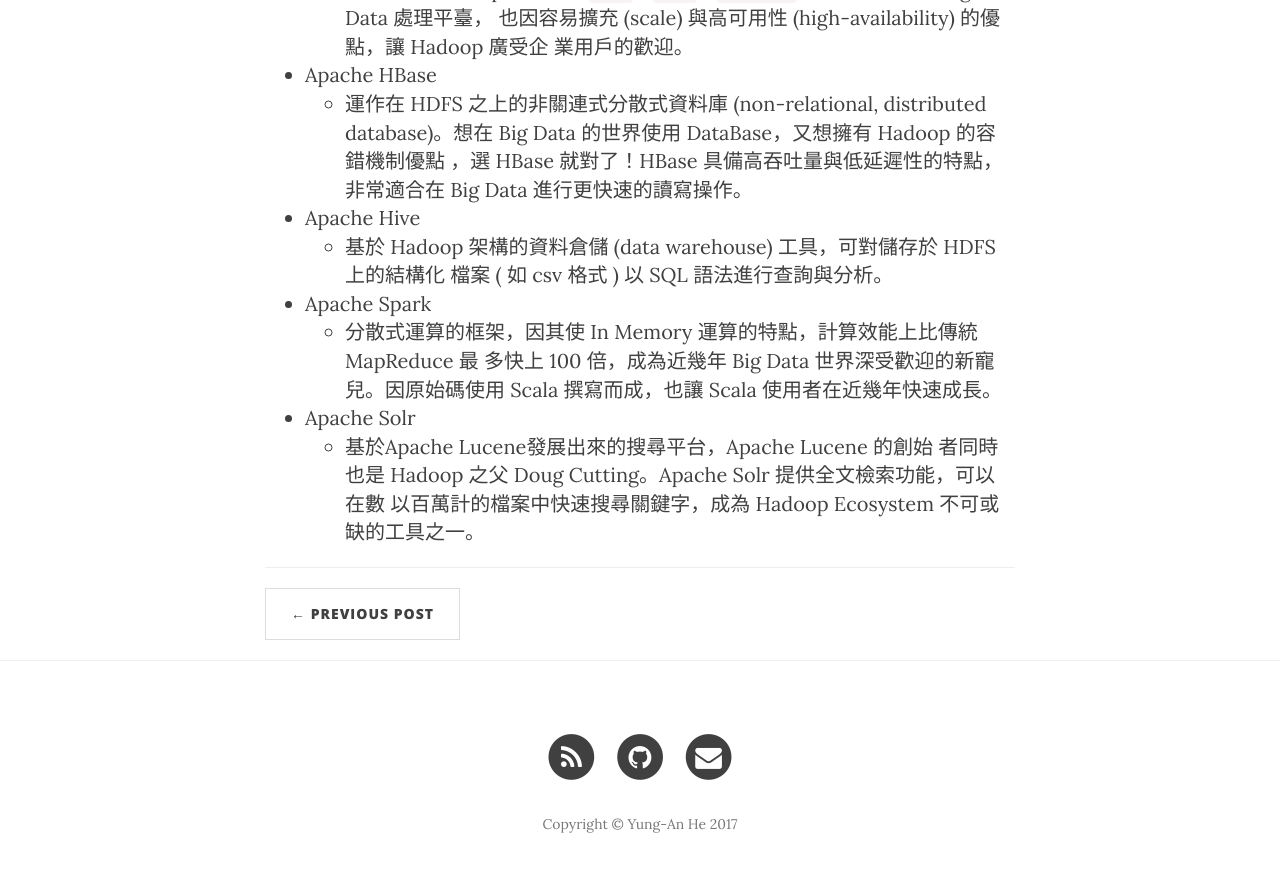
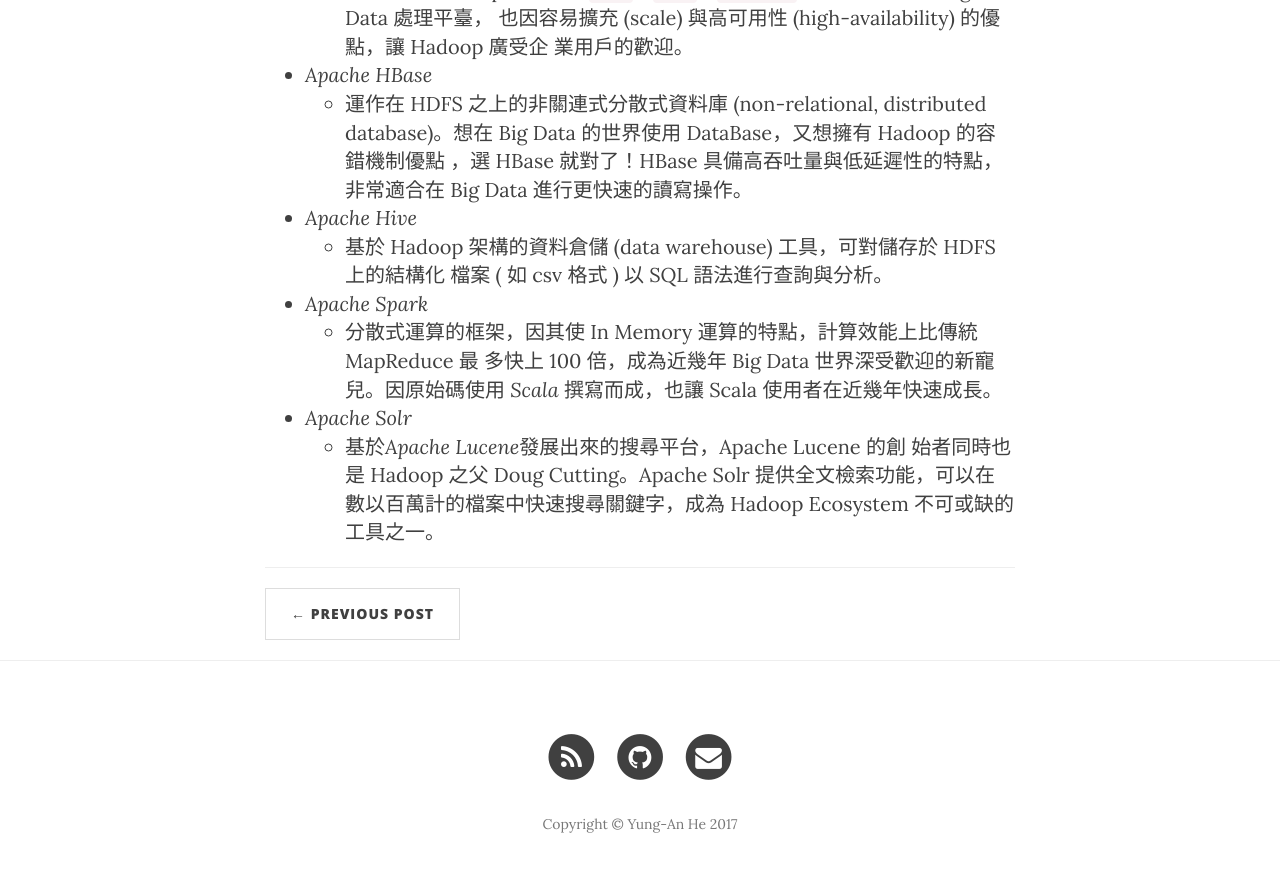
Before and after one commit to mathsigit/blog_page, a Jekyll site: the page built from _posts/2017-11-29-30days-series-1-hadoop-ecosystem-introduction.md, in a window 1280 px wide and 900 px high, scrolled down 1120 px. Shown: the top 872 px of the window. Built offline with Jekyll 4.4.1, drawn with Linux system fonts in a browser that asks for light colours; nearby versions of some CDN libraries.

```diff
--- a/_posts/2017-11-29-30days-series-1-hadoop-ecosystem-introduction.md
+++ b/_posts/2017-11-29-30days-series-1-hadoop-ecosystem-introduction.md
@@ -20,27 +20,27 @@ Hadoop 創始人 Doug Cutting 與 Mike Cafarella 的努力下，Hadoop 0.1.0 於
 Ecosystem Project，內容包含`介紹`、`安裝教學`、`故障排除`與各 `Project 使用情
 境`。
 
-* [Apache Hadoop][hadoop_official]
+* [_Apache Hadoop_][hadoop_official]
   * 除了眾所皆知的 HDFS 外，Yarn 與 MapReduce 都是被廣泛使用的模組。簡單來說
     Hadoop 是一個集`儲存`、`運算`、`資源管理`於一身的分散式 Big Data 處理平臺，
     也因容易擴充 (scale) 與高可用性 (high-availability) 的優點，讓 Hadoop 廣受企
     業用戶的歡迎。
-* [Apache HBase][hbase_official]
+* [_Apache HBase_][hbase_official]
   * 運作在 HDFS 之上的非關連式分散式資料庫 (non-relational, distributed
     database)。想在 Big Data 的世界使用 DataBase，又想擁有 Hadoop 的容錯機制優點
     ，選 HBase 就對了！HBase 具備高吞吐量與低延遲性的特點，非常適合在 Big Data
     進行更快速的讀寫操作。
-* [Apache Hive][hive_official]
+* [_Apache Hive_][hive_official]
   * 基於 Hadoop 架構的資料倉儲 (data warehouse) 工具，可對儲存於 HDFS 上的結構化
     檔案 ( 如 csv 格式 ) 以 SQL 語法進行查詢與分析。
-* [Apache Spark][spark_official]
+* [_Apache Spark_][spark_official]
   * 分散式運算的框架，因其使 In Memory 運算的特點，計算效能上比傳統 MapReduce 最
     多快上 100 倍，成為近幾年 Big Data 世界深受歡迎的新寵兒。因原始碼使用
-    [Scala][scala_official] 撰寫而成，也讓 Scala 使用者在近幾年快速成長。
-* [Apache Solr][solr_official]
-  * 基於[Apache Lucene][lucene_official]發展出來的搜尋平台，Apache Lucene 的創始
-    者同時也是 Hadoop 之父 Doug Cutting。Apache Solr 提供全文檢索功能，可以在數
-    以百萬計的檔案中快速搜尋關鍵字，成為 Hadoop Ecosystem 不可或缺的工具之一。
+    [_Scala_][scala_official] 撰寫而成，也讓 Scala 使用者在近幾年快速成長。
+* [_Apache Solr_][solr_official]
+  * 基於[_Apache Lucene_][lucene_official]發展出來的搜尋平台，Apache Lucene 的創
+    始者同時也是 Hadoop 之父 Doug Cutting。Apache Solr 提供全文檢索功能，可以在
+    數以百萬計的檔案中快速搜尋關鍵字，成為 Hadoop Ecosystem 不可或缺的工具之一。
 
 [hadoop_official]: https://hadoop.apache.org/
 [hbase_official]: https://hbase.apache.org/
```
